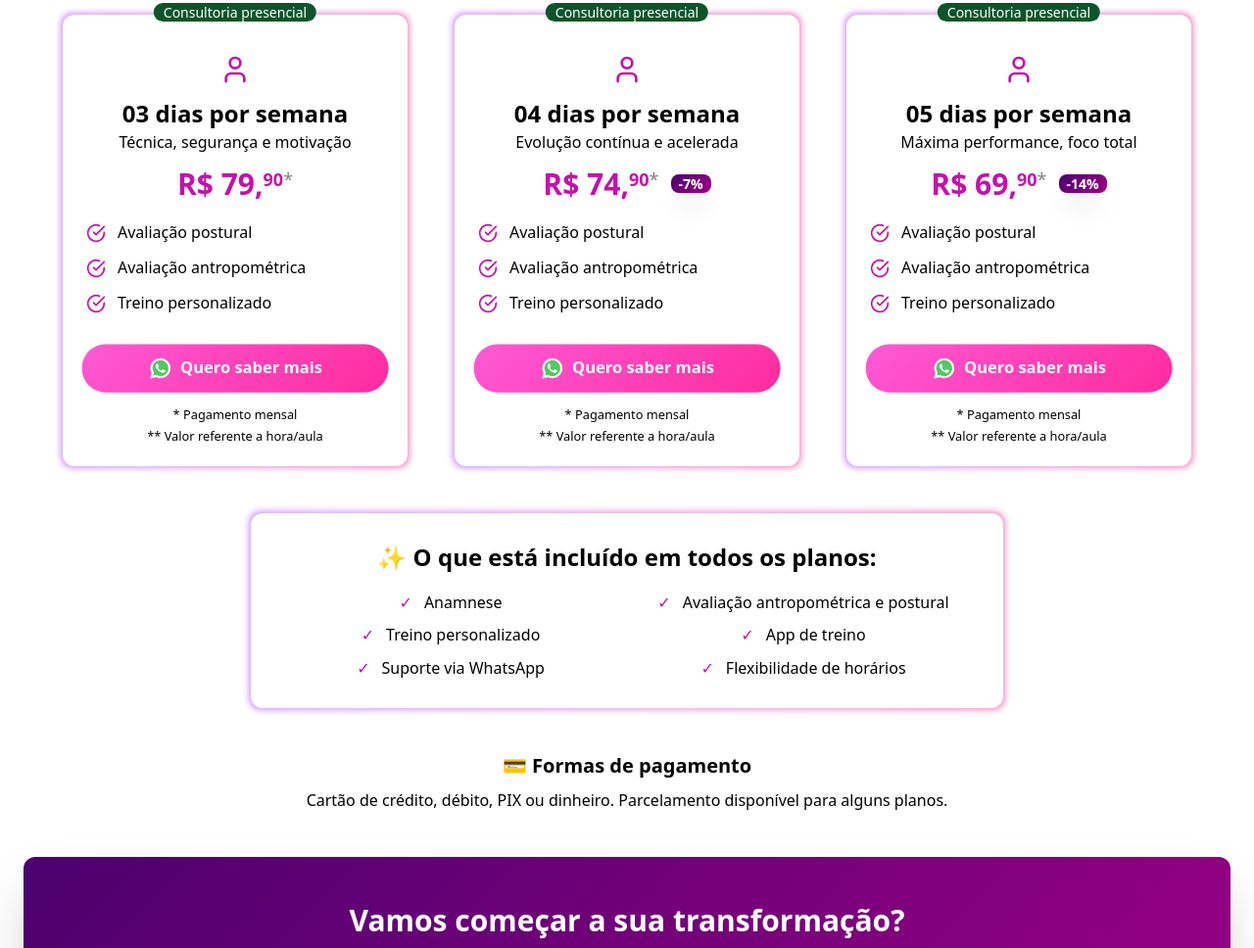
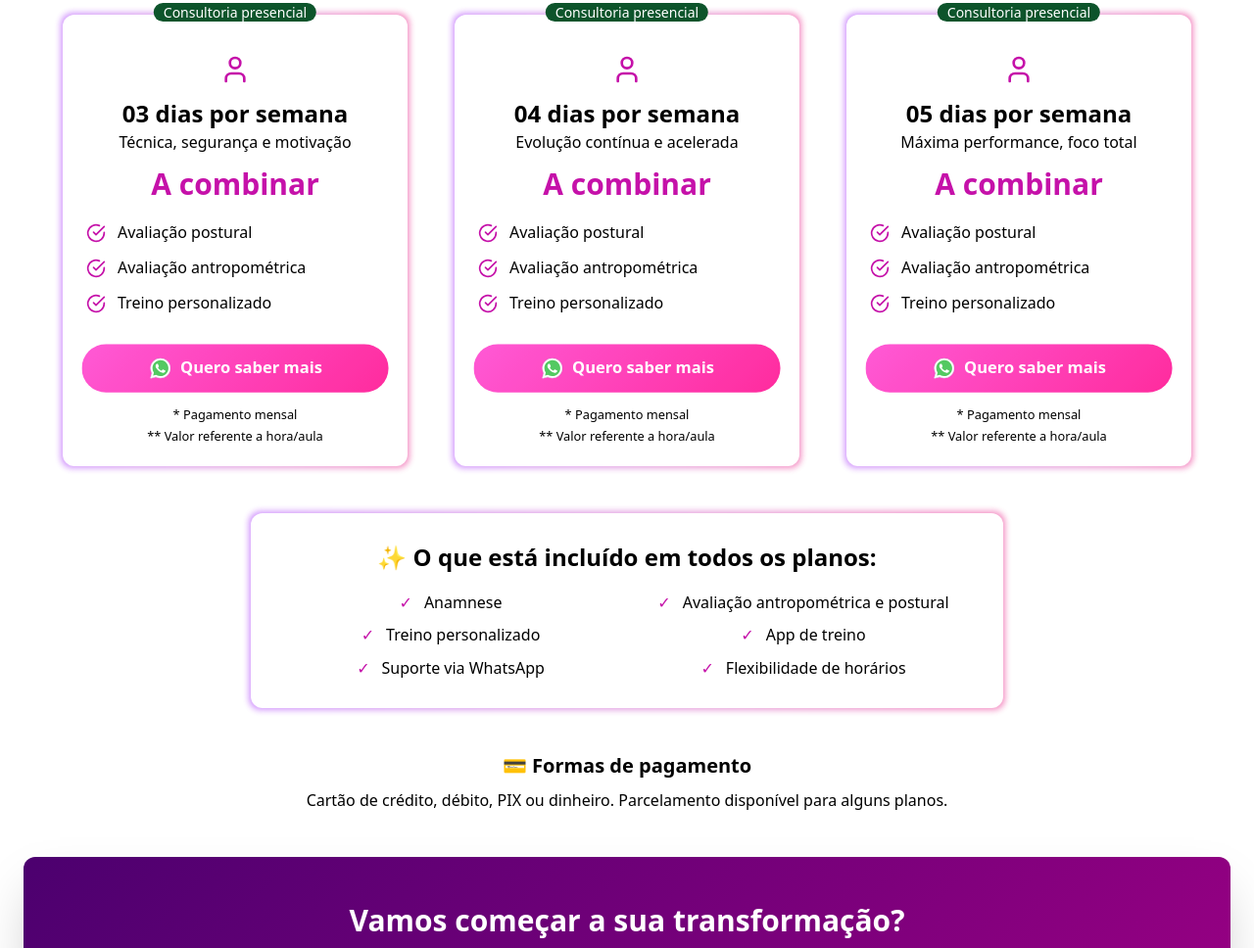
Before and after one commit to henr1queal/landing-page-edf, a website: page index.html in a window 1280 px wide. Shown: the part 3489-4457 px from the top of the page at 98% size. Drawn offline with Linux system fonts and the light colour scheme.

Commit message:
feat: mudança em valores, gitignore atualizado

```diff
--- a/index.html
+++ b/index.html
@@ -769,8 +769,7 @@
                         </svg></div>
                       <h3 class="text-xl md:text-2xl font-bold text-foreground mb-2">03 dias por semana</h3>
                       <p class="text-sm md:text-base text-muted-foreground mb-4">Técnica, segurança e motivação</p>
-                      <div class="text-xl md:text-3xl font-bold text-custom-purple">R$
-                        79,<small><sup>90</sup><sup style="color: gray; font-weight: normal;">*</sup></small></div>
+                      <div class="text-xl md:text-3xl font-bold text-custom-purple">A combinar</div>
                     </div>
                     <div class="space-y-3 md:space-y-4 mb-6 md:mb-8">
                       <div class="flex items-center space-x-3"><svg xmlns="http://www.w3.org/2000/svg" width="20"
@@ -855,11 +854,8 @@
                       <div
                         class="text-xl md:text-3xl font-bold text-custom-purple flex flex-row justify-center gap-3 items-center">
                         <div>
-                          R$ 74,<small><sup>90</sup><sup style="color: gray; font-weight: normal;">*</sup></small>
+                          A combinar
                         </div>
-                        <span class="text-white rounded-lg shadow-xl bg-gradient-hero animate-on-scroll text-sm px-2">
-                          -7%
-                        </span>
                       </div>
                     </div>
                     <div class="space-y-3 md:space-y-4 mb-6 md:mb-8">
@@ -944,11 +940,7 @@
                       <p class="text-sm md:text-base text-muted-foreground mb-4">Máxima performance, foco total</p>
                       <div
                         class="text-xl md:text-3xl font-bold text-custom-purple flex flex-row justify-center gap-3 items-center">
-                        <div>R$ 69,<small><sup>90</sup><sup style="color: gray; font-weight: normal;">*</sup></small>
-                        </div>
-                        <span class="text-white rounded-lg shadow-xl bg-gradient-hero animate-on-scroll text-sm px-2">
-                          -14%
-                        </span>
+                        <div>A combinar</div>
                       </div>
                     </div>
                     <div class="space-y-3 md:space-y-4 mb-6 md:mb-8">
```
Also changed, not shown: 1 other file.
